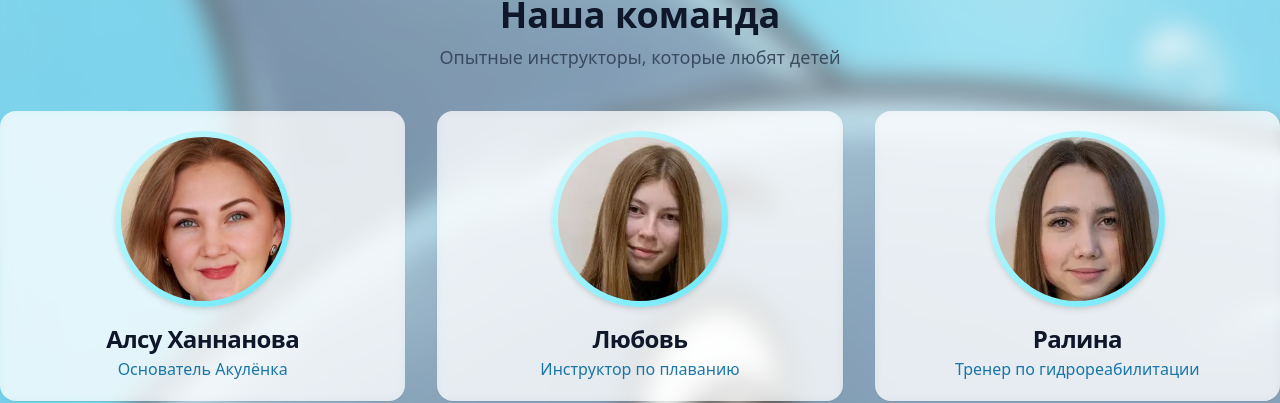
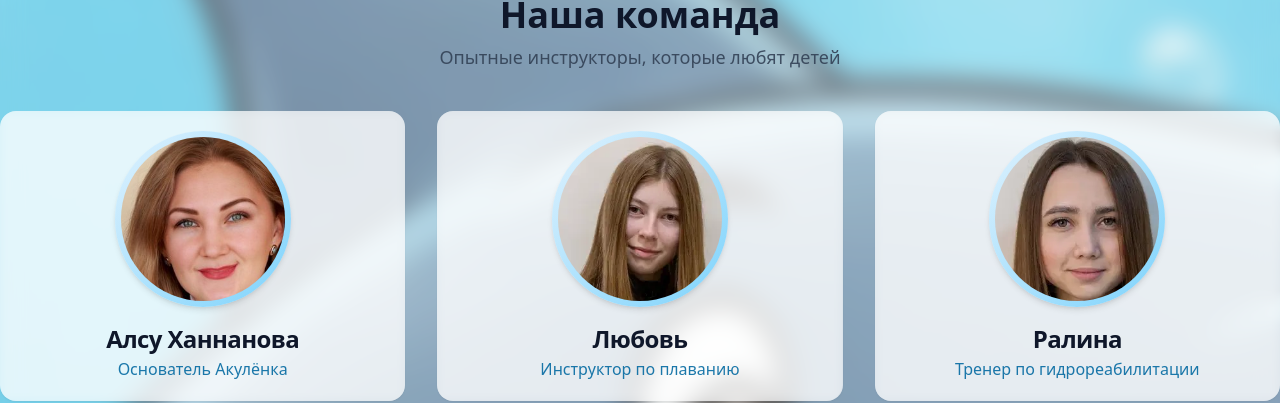
Before and after one commit to peexthree/Akulenok, a Next.js app: page / in a window 1280 px wide. Shown: the part 3554-3957 px from the top of the page. Built offline with nearby package versions, Linux system fonts and the light colour scheme.

Commit message:
╨Ю╨▒╨╜╨╛╨▓╨╕╨╗ ╨║╨╛╨┤ ╨┐╤А╨╛╨╡╨║╤В╨░

```diff
--- a/components/team.js
+++ b/components/team.js
@@ -34,11 +34,11 @@ export default function Team() {
             tabIndex={0}
             className="
               group text-center p-5 rounded-2xl shadow-sm transition
-              focus-visible:outline-none focus-visible:ring-2 focus-visible:ring-cyan-400
+              focus-visible:outline-none focus-visible:ring-2 focus-visible:ring-sky-200
               bg-white/70 backdrop-blur-sm hover:bg-white/80
             "
           >
-            <div className="mx-auto w-44 h-44 rounded-full p-1.5 bg-gradient-to-br from-cyan-100 to-cyan-300 shadow-md">
+            <div className="mx-auto w-44 h-44 rounded-full p-1.5 bg-gradient-to-br from-sky-100 to-sky-300 shadow-md">
               <Image
                 src={m.image}
                 width={176}
```
